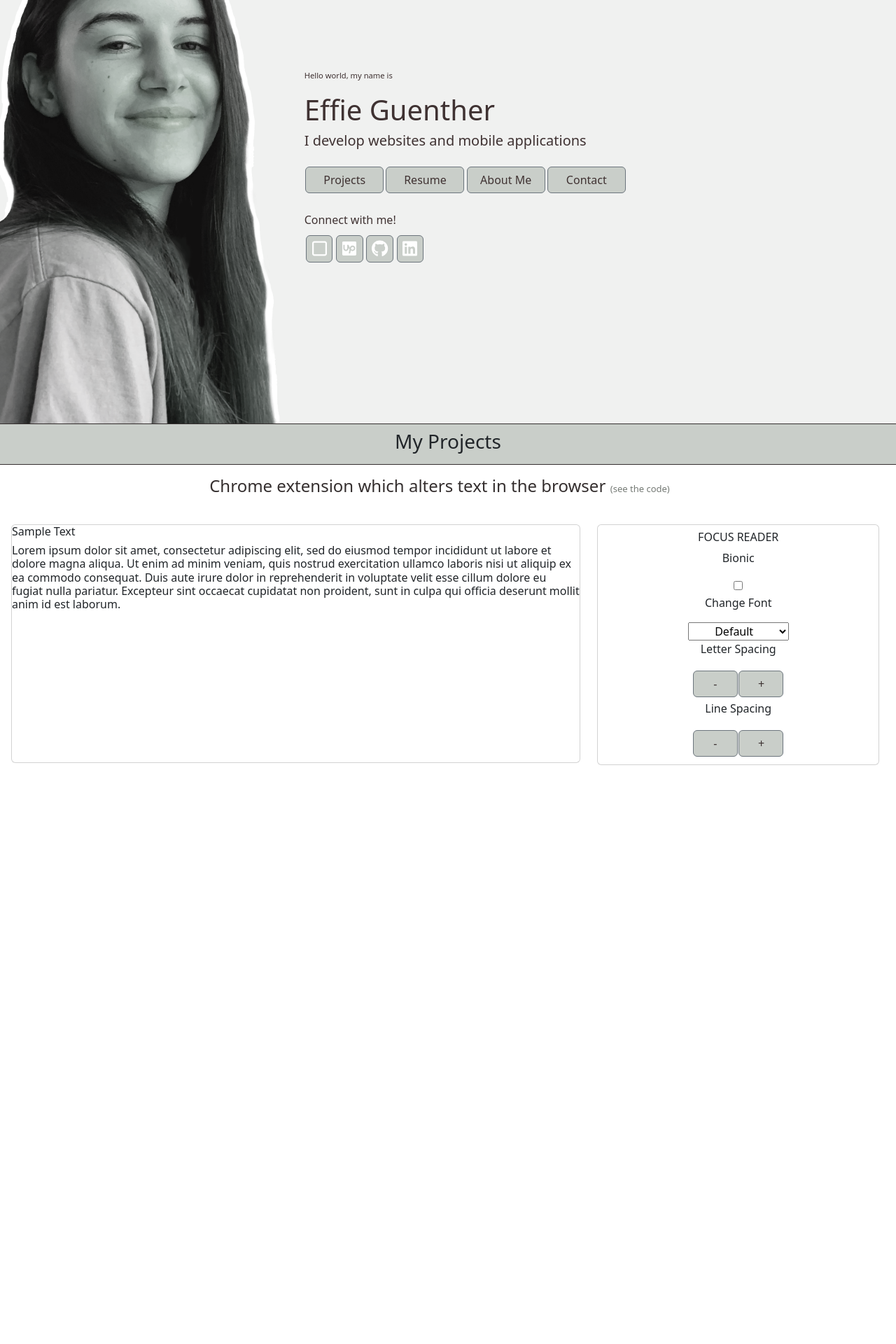
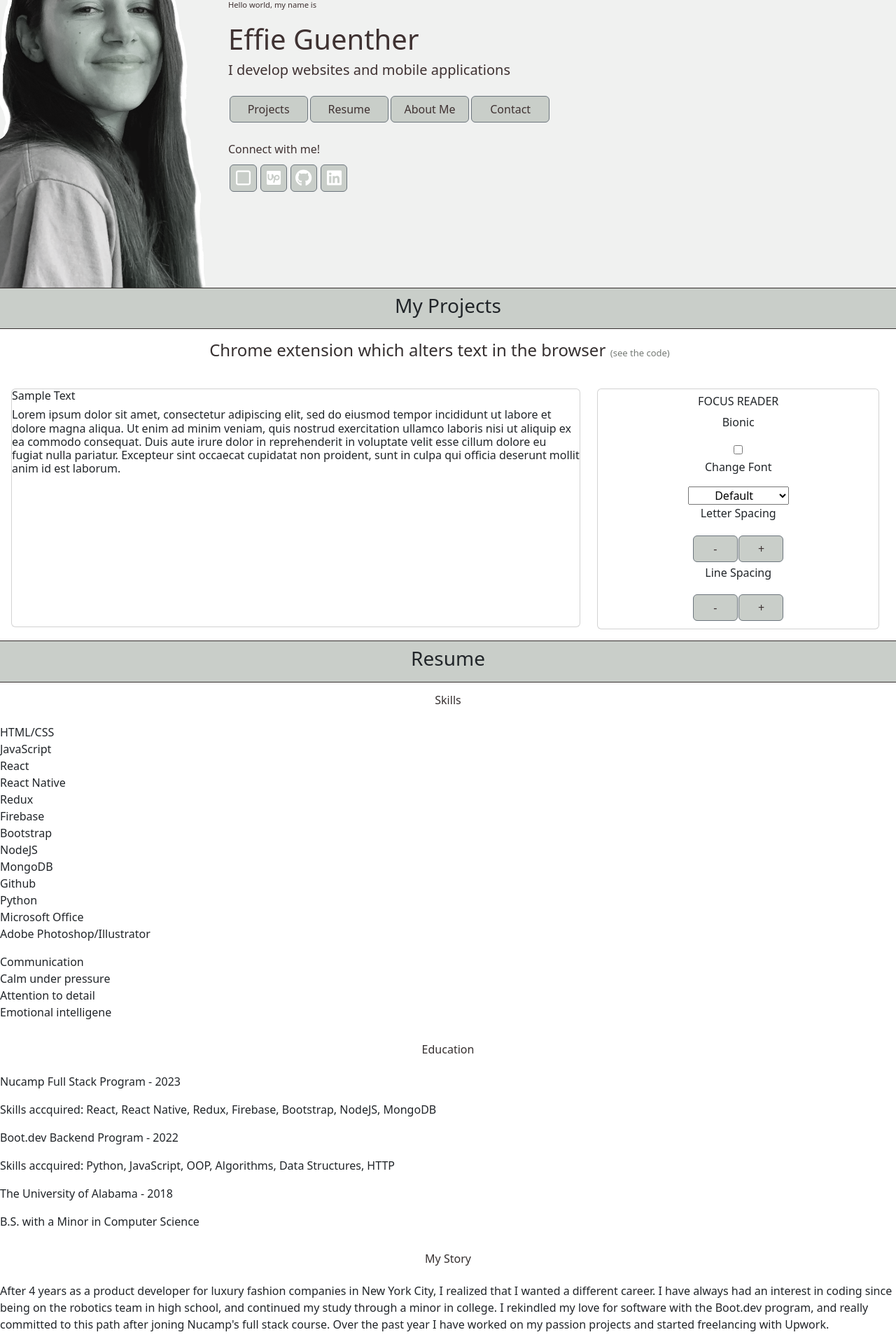
Before and after one commit to effieguenther/portfolio-website, a React (Create React App) app: page / in a window 1280 px wide. Shown: the part 207-2127 px from the top of the page at 70% size. Before the commit the page ends 1316 px from the top, so only its background shows below. Built offline with nearby package versions, Linux system fonts and the light colour scheme.

Commit message:
styling + resume setup

```diff
--- a/src/App.css
+++ b/src/App.css
@@ -29,11 +29,13 @@ p {
   background-color: rgb(201, 206, 201);
   padding: 0.5em 0em;
   border: 1px solid rgb(53, 47, 47);
+  text-align: center
 }
 
-.project-header {
+.project-header.row {
   color: rgb(53, 47, 47);
   padding: 1em 0em;
+  text-align: center;
 }
 
 .project-header a {
@@ -41,6 +43,10 @@ p {
   text-decoration: none;
   font-size: small;
   margin-left: 0.5em;
+}
+
+.skills-list {
+  height: fit-content;
 }
 
 /* CHROME EXTENSION STYLING */
--- /dev/null
+++ b/src/components/Resume.js
@@ -0,0 +1,53 @@
+import { Col, Row } from 'reactstrap';
+
+const Resume = () => {
+    return (
+        <>
+            <Row className='project-header'>
+                <h6>Skills</h6>
+            </Row>
+            <Row>
+                <ul className='skills-list'>
+                    <li>HTML/CSS</li>
+                    <li>JavaScript</li>
+                    <li>React</li>
+                    <li>React Native</li>
+                    <li>Redux</li>
+                    <li>Firebase</li>
+                    <li>Bootstrap</li>
+                    <li>NodeJS</li>
+                    <li>MongoDB</li>
+                    <li>Github</li>
+                    <li>Python</li>
+                    <li>Microsoft Office</li>
+                    <li>Adobe Photoshop/Illustrator</li>
+                </ul>
+                <ul>
+                    <li>Communication</li>
+                    <li>Calm under pressure</li>
+                    <li>Attention to detail</li>
+                    <li>Emotional intelligene</li>
+                </ul>
+            </Row>
+            <Row className='project-header'>
+                <h6>Education</h6>
+            </Row>
+            <Row>
+                <p>Nucamp Full Stack Program - 2023</p>
+                <p>Skills accquired: React, React Native, Redux, Firebase, Bootstrap, NodeJS, MongoDB</p>
+                <p>Boot.dev Backend Program - 2022</p>
+                <p>Skills accquired: Python, JavaScript, OOP, Algorithms, Data Structures, HTTP</p>
+                <p>The University of Alabama - 2018</p>
+                <p>B.S. with a Minor in Computer Science</p>
+            </Row>
+            <Row className='project-header'>
+                <h6>My Story</h6>
+            </Row>
+            <Row>
+                <p>After 4 years as a product developer for luxury fashion companies in New York City, I realized that I wanted a different career. I have always had an interest in coding since being on the robotics team in high school, and continued my study through a minor in college. I rekindled my love for software with the Boot.dev program, and really committed to this path after joning Nucamp's full stack course. Over the past year I have worked on my passion projects and started freelancing with Upwork.</p>
+            </Row>
+        </>
+    )
+};
+
+export default Resume;
--- a/src/components/SocialButtons.js
+++ b/src/components/SocialButtons.js
@@ -11,13 +11,13 @@ const SocialButtons = () => {
             <Button className='social' href='https://codesandbox.io/dashboard/recent?workspace=70c2a9ba-139f-456c-958f-96c55a09dcfa' target='_blank'>
                 <FontAwesomeIcon icon={faSquare} size='xl' />
             </Button>
-            <Button id='upwork-button' className='social' href='' target='_blank'>
+            <Button id='upwork-button' className='social' href='https://www.upwork.com/freelancers/~018f785b41a5272472' target='_blank'>
                 <img src={upworkLogo} alt='upwork logo' height='20px'/>
             </Button>
-            <Button className='social'href='' target='_blank'>
+            <Button className='social'href='https://github.com/effieguenther' target='_blank'>
                 <FontAwesomeIcon icon={faGithub} size='xl'/>
             </Button>
-            <Button className='social' href='' target='_blank'>
+            <Button className='social' href='https://www.linkedin.com/in/effieguenther/' target='_blank'>
                 <FontAwesomeIcon icon={faLinkedin} size='xl'/>
             </Button>
         </div>
--- a/src/components/chrome-extension/ChromeExtension.js
+++ b/src/components/chrome-extension/ChromeExtension.js
@@ -24,6 +24,10 @@ const ChromeExtension = () => {
 
     const decreaseLineHeight = () => {
         const newHeight = parseInt(lineHeight) - 1;
+        if (newHeight < 1) {
+            alert('minimum line height reached');
+            return;
+        }
         setLineHeight(newHeight);
     }
 
@@ -34,6 +38,10 @@ const ChromeExtension = () => {
 
     const decreaseLetterSpacing = () => {
         const newSpacing = parseInt(letterSpacing) - 1;
+        if (newSpacing < 0) {
+            alert('minimum letter spacing reached');
+            return;
+        }
         setLetterSpacing(newSpacing);
     }
 
@@ -77,7 +85,7 @@ const ChromeExtension = () => {
         <>
             <Row className='text-center project-header'>
                 <h4>Chrome extension which alters text in the browser
-                <a href='https://github.com/effieguenther/focusReader'>(see the code)</a></h4>
+                <a href='https://github.com/effieguenther/focusReader' target='_blank'>(see the code)</a></h4>
             </Row>
             <Row className='my-3'>
                 <Col>
--- a/src/pages/HomePage.js
+++ b/src/pages/HomePage.js
@@ -3,20 +3,21 @@ import headshot from '../assets/img/portfolio_headshot.png'
 import Header from '../components/Header';
 import ChromeExtension from '../components/chrome-extension/ChromeExtension';
 import SocialButtons from '../components/SocialButtons';
+import Resume from '../components/Resume';
 
 const HomePage = () => {
     return(
         <>
             <Header />
             <Row className='light-theme pt-4'>
-                <Col className='col-4'>
+                <Col className='col-4 col-md-3 d-flex align-items-end'>
                     <img
                     src={headshot}
                     alt='effie guenther headshot'
                     className='img-fluid'
                     />
                 </Col>
-                <Col className='col-8 d-flex align-items-center'>
+                <Col className='col-8 d-flex align-items-center mb-2'>
                     <Row>
                         <Col className='col-12'>
                             <p className='small-text'>Hello world, my name is</p>
@@ -42,6 +43,10 @@ const HomePage = () => {
             <Row>
                 <ChromeExtension />
             </Row>
+            <Row className='section-header'>
+                <h3 classsName='text-center'>Resume</h3>
+            </Row>
+            <Resume />
         </>
     );
 }
```
